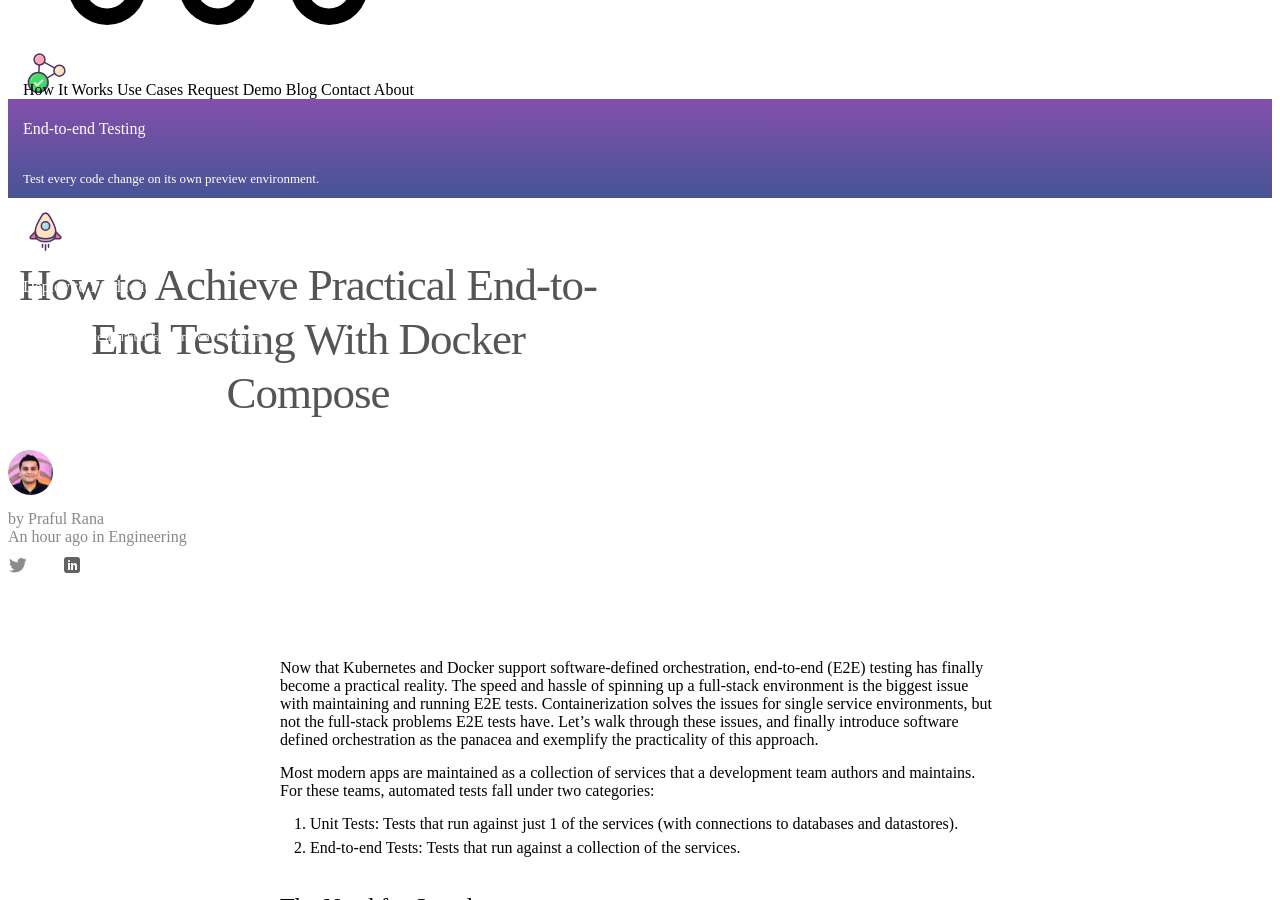
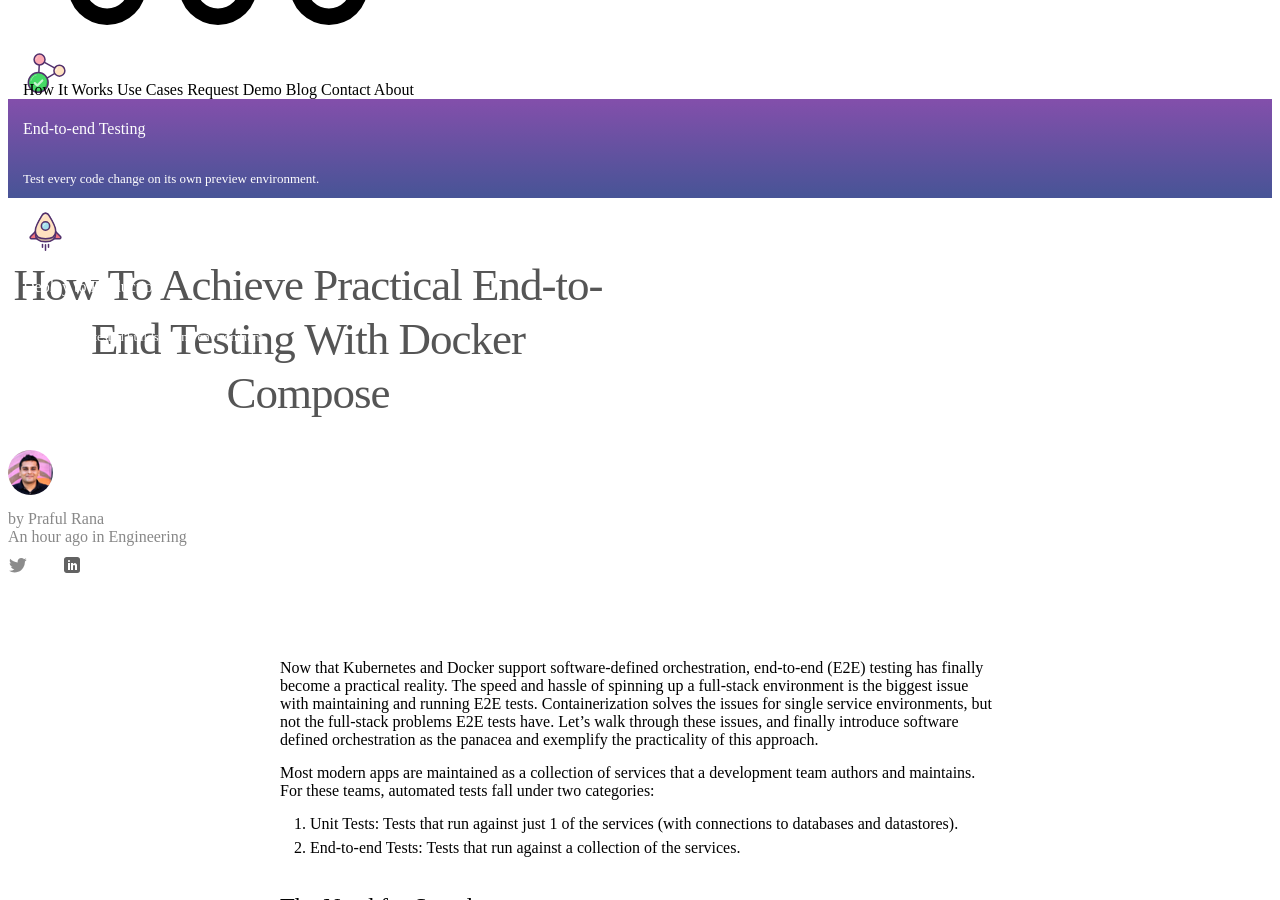
Before and after one commit to CodeNow/blog, a Jekyll site: the page built from _posts/2017-06-12-how-to-achieve-practical-end-to-end-testing.md, in a window 1280 px wide and 900 px high, scrolled down 313 px. Built offline with Jekyll 4.4.1, drawn with Linux system fonts in a browser that asks for light colours; nearby versions of some CDN libraries; comment, search, counter and statistics services are not loaded.

Commit message:
to -> To

```diff
--- a/_posts/2017-06-12-how-to-achieve-practical-end-to-end-testing.md
+++ b/_posts/2017-06-12-how-to-achieve-practical-end-to-end-testing.md
@@ -1,6 +1,6 @@
 ---
 layout: post
-title: 'How to Achieve Practical End-to-End Testing With Docker Compose'
+title: 'How To Achieve Practical End-to-End Testing With Docker Compose'
 author: praful_r
 category: Engineering
 excerpt: 'Now that Kubernetes and Docker support software-defined orchestration, end-to-end (E2E) testing has finally become a practical reality. We’ll walk through the biggest issue with maintaining and running E2E tests: the speed and hassle of spinning up a full-stack environment. Then we’ll cover how containerization solves single service environment problems, but not the full-stack environment problems E2E tests need. And finally, introduce software-defined orchestration as the panacea and exemplify the practicality of this approach through an example.'
```
